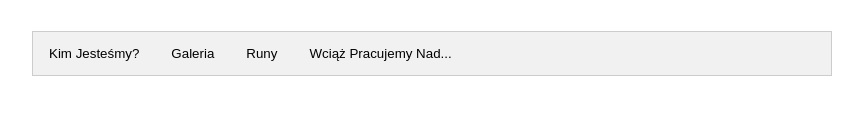
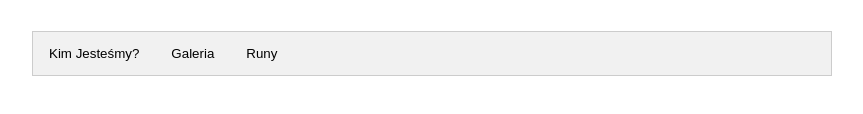
Before and after one commit to VSCnosu/VSCnosu.github.io, a plain HTML site: page index.html in a window 1280 px wide. Shown: the part 520-634 px from the top of the page, without its empty margins (208-1071 px from the left). Drawn offline with Linux system fonts and the light colour scheme.

Commit message:
Update index.html
Actually fucked up. That's the real remove of that tab.

```diff
--- a/index.html
+++ b/index.html
@@ -182,7 +182,6 @@
     <button class="tablinks" onclick="openCity(event, 'WhoAreWe')">Kim Jesteśmy?</button>
     <button class="tablinks" onclick="openCity(event, 'Gallery')">Galeria</button>
     <button class="tablinks" onclick="openCity(event, 'Runes')">Runy</button>
-    <button class="tablinks" onclick="openCity(event, 'StillWorking')">Wciąż Pracujemy Nad...</button>
   </div>
   <div id="WhoAreWe" class="tabcontent">
     <br>
```
